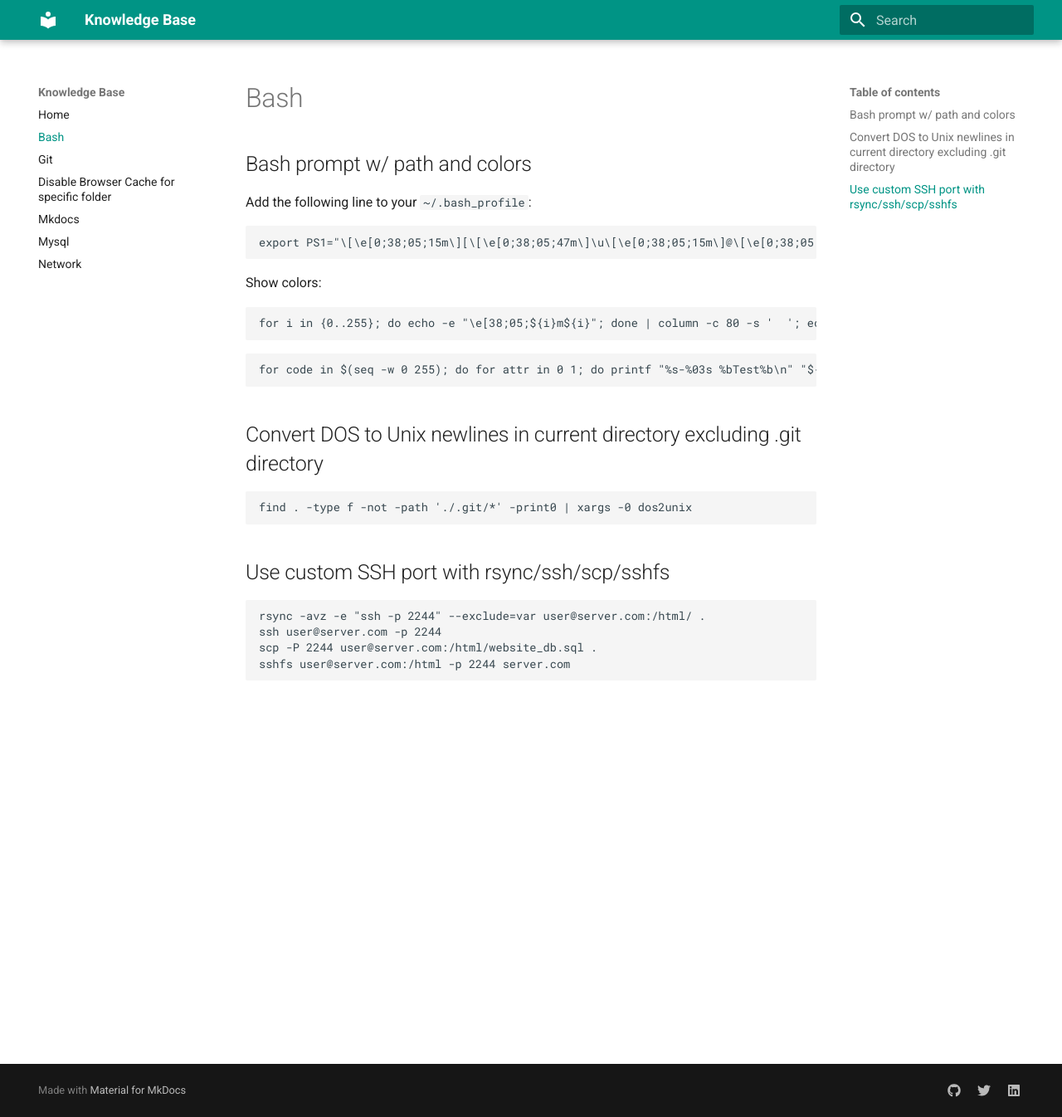
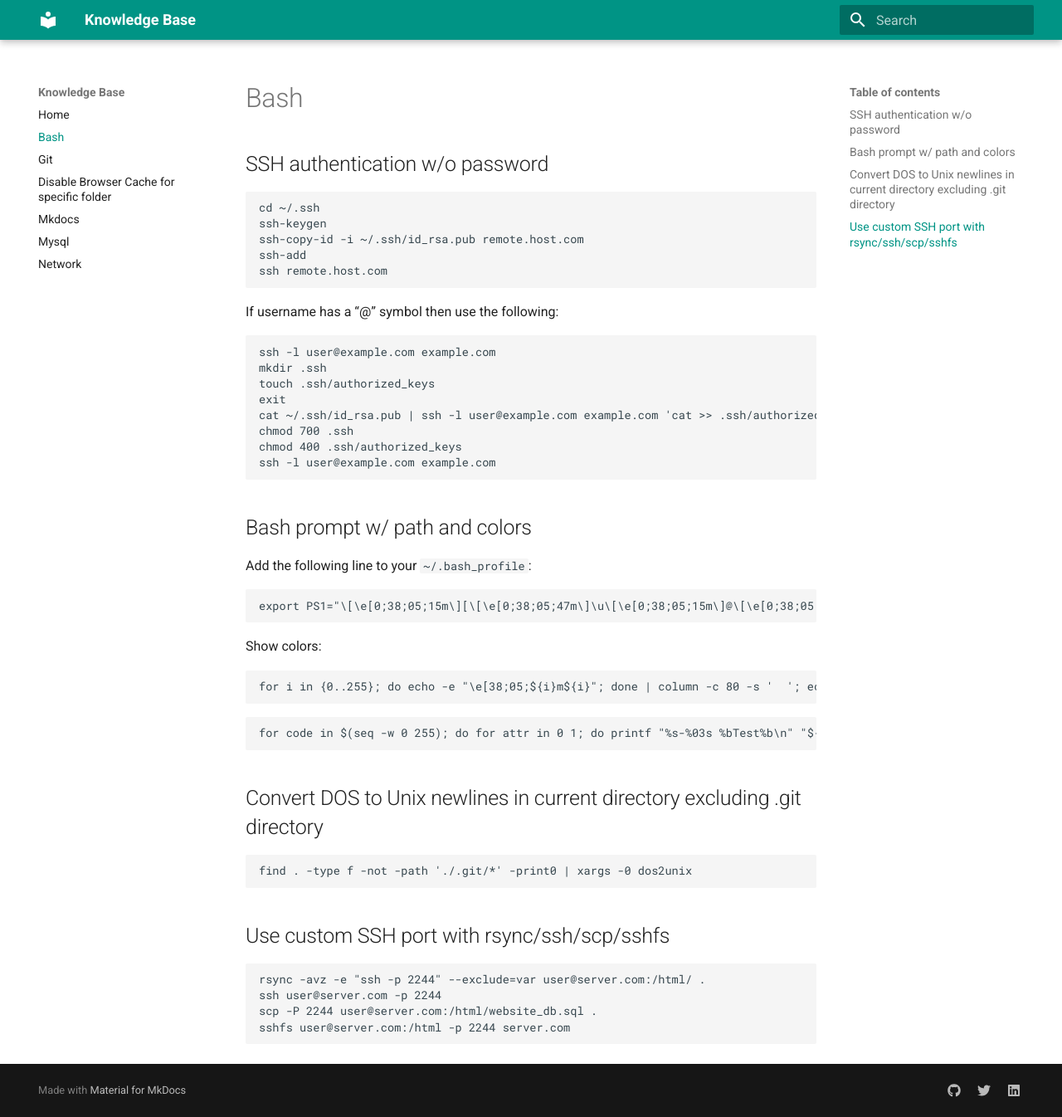
Before and after one commit to yutv/kb, an MkDocs documentation site: the page built from docs/bash.md, in a window 1280 px wide and 1346 px high. Shown: the whole window at 83% size. Built offline with MkDocs 1.6.1 and Material for MkDocs 9.7.7, drawn with Linux system fonts in a browser that asks for light colours.

Commit message:
Added SSH Login to remote server by certificate

````diff
--- a/docs/bash.md
+++ b/docs/bash.md
@@ -1,3 +1,23 @@
+##SSH authentication w/o password
+```bash
+cd ~/.ssh
+ssh-keygen
+ssh-copy-id -i ~/.ssh/id_rsa.pub remote.host.com
+ssh-add
+ssh remote.host.com
+```
+If username has a “@” symbol then use the following:
+```bash
+ssh -l user@example.com example.com
+mkdir .ssh
+touch .ssh/authorized_keys
+exit
+cat ~/.ssh/id_rsa.pub | ssh -l user@example.com example.com 'cat >> .ssh/authorized_keys'
+chmod 700 .ssh
+chmod 400 .ssh/authorized_keys
+ssh -l user@example.com example.com
+```
+
 ##Bash prompt w/ path and colors
 
 Add the following line to your `~/.bash_profile`:
````
